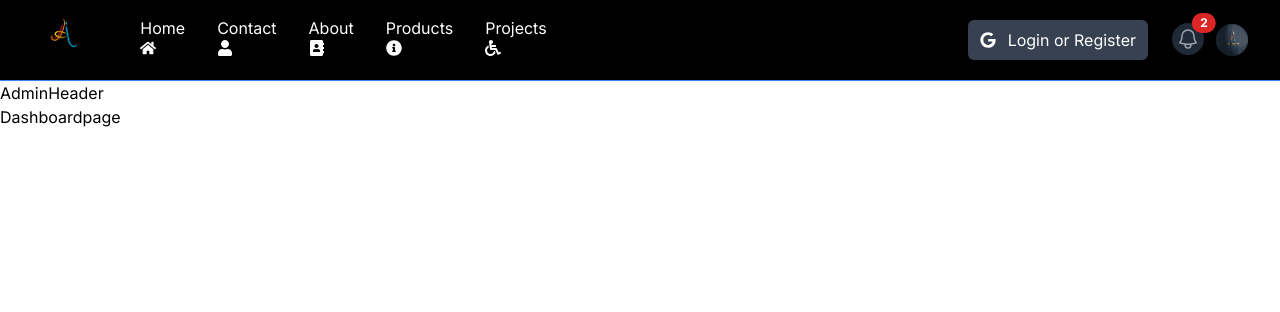
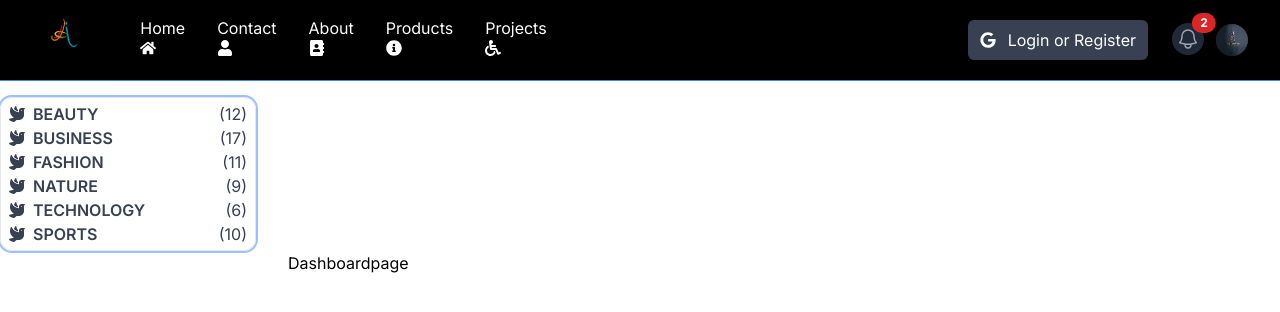
Before and after one commit to erDeep64930/Next_tut, a Next.js app: page /admin/dashboard in a window 1280 px wide. Shown: the top 312 px of the page. Built offline with nearby package versions, Linux system fonts and the light colour scheme.

Commit message:
admin panel has been updated

```diff
--- a/app/admin/layout.jsx
+++ b/app/admin/layout.jsx
@@ -3,10 +3,13 @@ import React from 'react'
 
 const layout = ({children}) => {
   return (
-    <div>
+    <div className=' sm:w-64 fixed sm:block hidden'>
         <AdminHeader />
+        <div className='bg-green-400 sm:ml-72'>
+        {children}
+        </div>
 
-{children}
+
 
     </div>
   )
--- /dev/null
+++ b/app/projects/_components/SideNav.jsx
@@ -0,0 +1,9 @@
+import React from 'react'
+
+const SideNav = () => {
+  return (
+    <div className='bg-blue-600 '>SideNav</div>
+  )
+}
+
+export default SideNav
--- /dev/null
+++ b/app/projects/layout.jsx
@@ -0,0 +1,13 @@
+import React from "react";
+import SideNav from "./_components/SideNav";
+
+const layout = ({ children }) => {
+  return (
+    <div className="sm:w-64 hidden sm:block fixed bg-orange-400">
+      <SideNav />
+      <div className="sm:ml-64 bg-green-300">{children}</div>
+    </div>
+  );
+};
+
+export default layout;
--- /dev/null
+++ b/app/projects/sidebar/page.jsx
@@ -0,0 +1,9 @@
+import React from 'react'
+
+const Sidebarpage = () => {
+  return (
+    <div className='bg-red-600'>page</div>
+  )
+}
+
+export default Sidebarpage
--- /dev/null
+++ b/app/projects/sidenav/page.jsx
@@ -0,0 +1,9 @@
+import React from 'react'
+
+const SideNavpage = () => {
+  return (
+    <div className='bg-yellow-500'>SideNavpage</div>
+  )
+}
+
+export default SideNavpage
--- a/components/AdminHeader.jsx
+++ b/components/AdminHeader.jsx
@@ -1,8 +1,41 @@
-import React from 'react'
+import Link from 'next/link'
+import React from 'react';
+import { FaDove } from 'react-icons/fa';
+
+const categoryList = [
+  { id: 1, title: "Beauty", icon: <FaDove />, rank: 12 },
+  { id: 2, title: "Business", icon: <FaDove />, rank: 17 },
+  { id: 3, title: "Fashion", icon: <FaDove />, rank: 11 },
+  { id: 4, title: "Nature", icon: <FaDove />, rank: 9 },
+  { id: 1, title: "Technology", icon: <FaDove />, rank: 6 },
+  { id: 1, title: "Sports", icon: <FaDove />, rank: 10 },
+]
 
 const AdminHeader = () => {
   return (
-    <div>AdminHeader</div>
+    <div>
+
+
+      <div class="text-gray-700 space-y-2 mt-4 p-2 shadow-sm shadow-white rounded-xl border ring-2 hover:ring-4">
+        {categoryList.map(({ id, title, icon, rank }) => {
+          return (
+            <Link href="#" class="flex items-center font-semibold leading-4 uppercase hover:text-blue-700 transition" key={id}>
+              <span class="mr-2">
+                {icon}
+              </span>
+              <span>{title}</span>
+              <span class="font-normal ml-auto ">({rank})</span>
+            </Link>
+          )
+        })}
+
+
+
+
+
+
+      </div>
+    </div>
   )
 }
 
```
